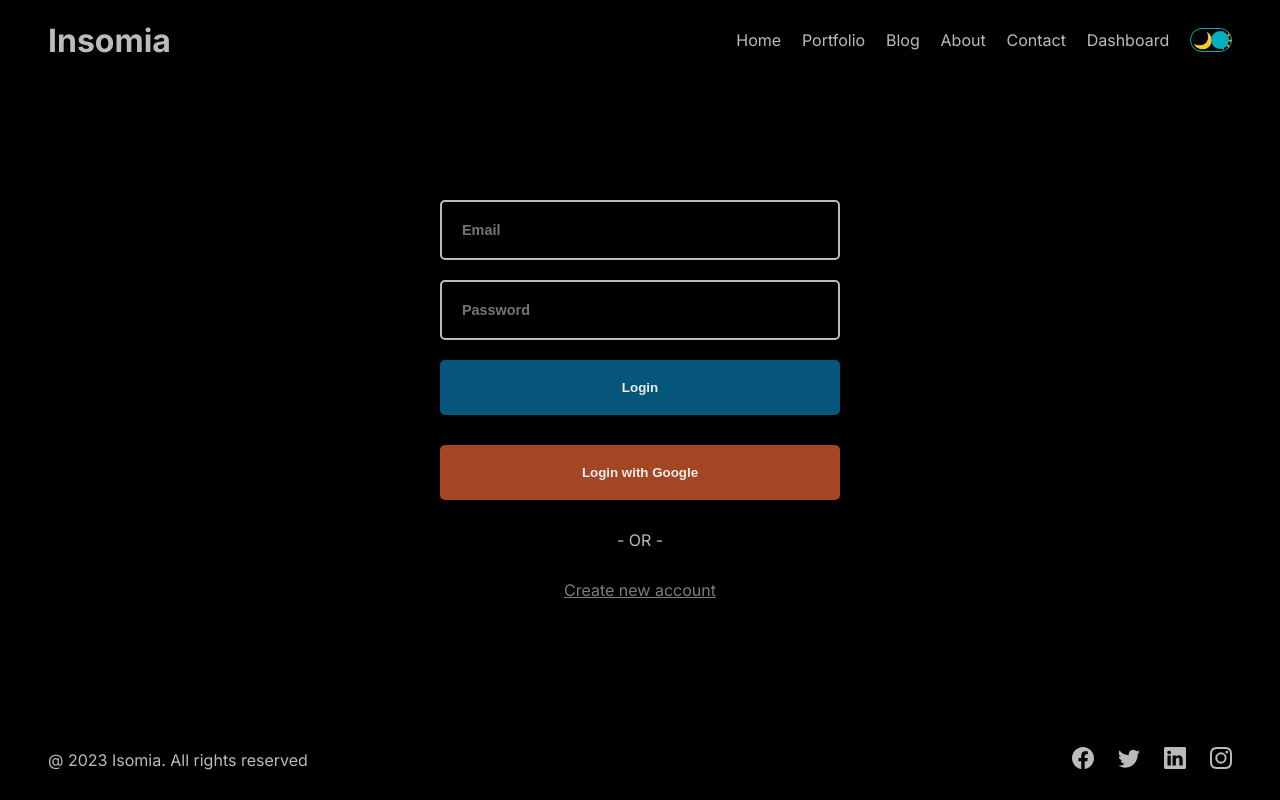
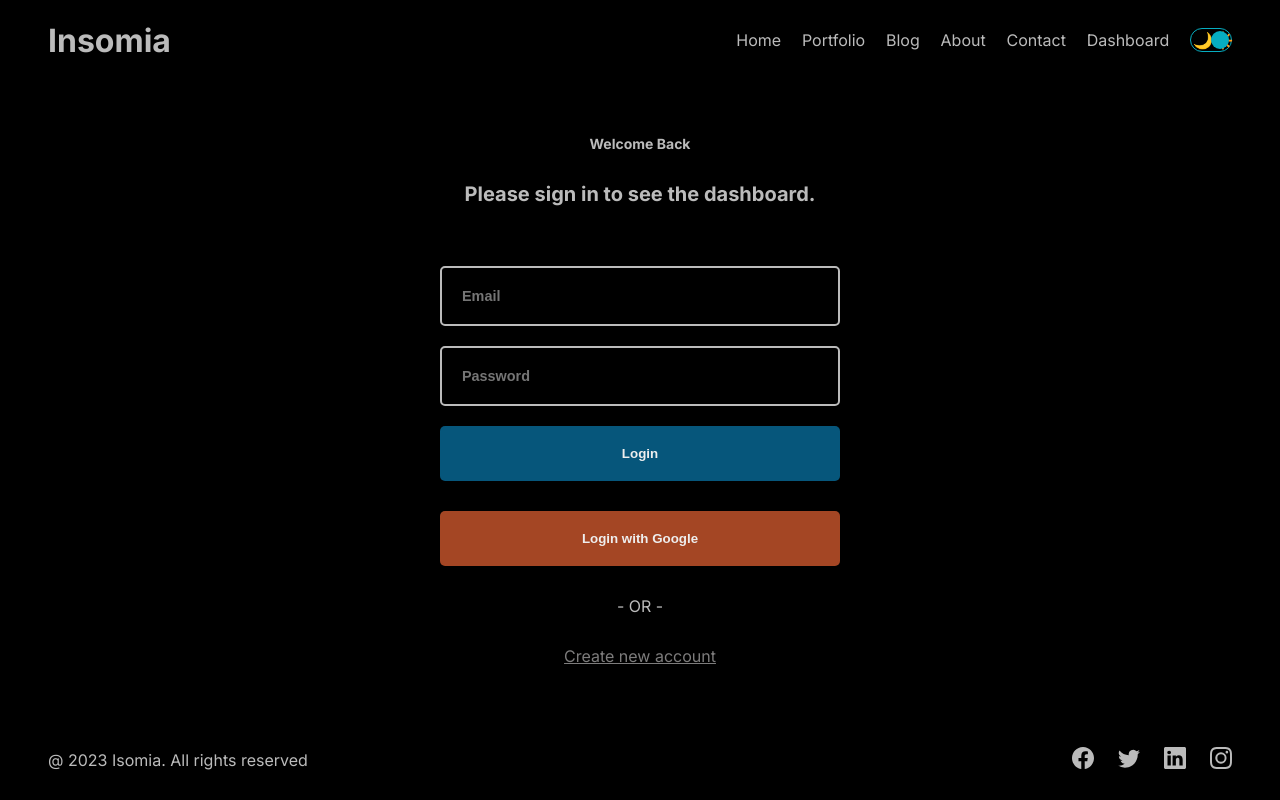
Before and after one commit to stephenprin/fullstack_app_nextjs, a Next.js app: page /dashboard/login in a window 1280 px wide. Built offline with nearby package versions, Linux system fonts and the light colour scheme; no server answers.

Commit message:
new post logic

```diff
--- a/src/app/api/posts/route.js
+++ b/src/app/api/posts/route.js
@@ -39,3 +39,21 @@ export const POST = async (request) => {
   }
 
 }
+
+export const DELETE = async (request) => {
+    const {id}= request.params
+
+    try {
+
+      await connect()
+      await Post.findByIdAndDelete(id)
+
+
+      return new NextResponse("Post has been deleted", { status:201})
+
+
+  } catch (error) {
+   return new NextResponse("Database error",  {status:500})
+  }
+
+}
--- a/src/app/dashboard/(auth)/login/login.module.css
+++ b/src/app/dashboard/(auth)/login/login.module.css
@@ -62,3 +62,12 @@
   .google:hover {
     background-color: rgba(228, 97, 50, 0.803);
   }
+  .subtitle{
+    font-size: 20px;
+    margin-bottom: 30px;
+    color: #bbb;
+  }
+  .title{
+    color: #bbb;
+    font-size: 14px;
+  }
--- a/src/app/dashboard/(auth)/login/page.jsx
+++ b/src/app/dashboard/(auth)/login/page.jsx
@@ -1,13 +1,22 @@
 "use client"
 
-import { useRouter } from 'next/navigation';
+import { useRouter, useSearchParams } from 'next/navigation';
 import styles from './login.module.css';
 import { useSession, signIn } from 'next-auth/react';
 import Link from 'next/link';
+import { useEffect, useState } from 'react';
 
 const Login = () => {
   const session = useSession()
-  const router=useRouter()
+  const router = useRouter()
+  const params = useSearchParams();
+  const [error, setError] = useState("");
+  const [success, setSuccess] = useState("");
+
+  useEffect(() => {
+    setError(params.get("error"));
+    setSuccess(params.get("success"));
+  }, [params]);
 
   if (session.status === 'loading') {
      <p>Loading...</p>
@@ -27,13 +36,14 @@ const Login = () => {
 
   return (
     <div className={styles.container}>
-
+         <h1 className={styles.title}>{success ? success : "Welcome Back"}</h1>
+      <h2 className={styles.subtitle}>Please sign in to see the dashboard.</h2>
        <form className={styles.form} onSubmit={handleSubmit}>
 
         <input type="email" className={styles.input} placeholder="Email" required />
         <input type="password" className={styles.input} placeholder="Password" required />
         <button className={styles.button}>Login</button>
-
+        {error && error}
       </form>
       <button className={styles.button2 + " " + styles.google} onClick={() => signIn('google')}>
         Login with Google
--- a/src/app/dashboard/(auth)/register/register.module.css
+++ b/src/app/dashboard/(auth)/register/register.module.css
@@ -43,3 +43,8 @@
     color: red;
 
 }
+.subtitle{
+    font-size: 20px;
+    margin-bottom: 30px;
+    color: #bbb;
+  }
```
Also changed, not shown: src/app/api/auth/[...nextauth] /route.js (+45 -41 lines), src/app/dashboard/(auth)/register/page.jsx (+5 -3 lines), src/app/dashboard/page.jsx (+16 -4 lines).
